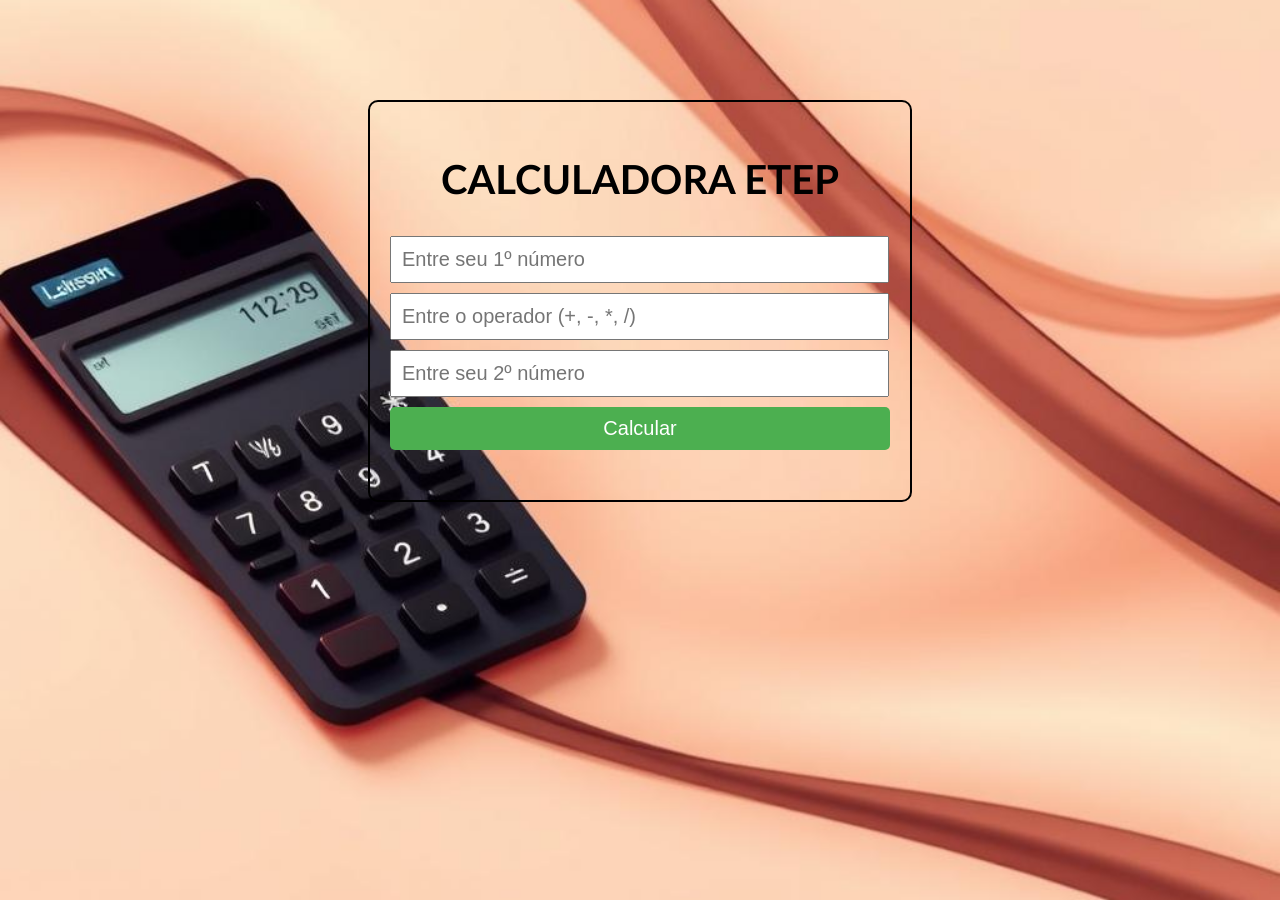
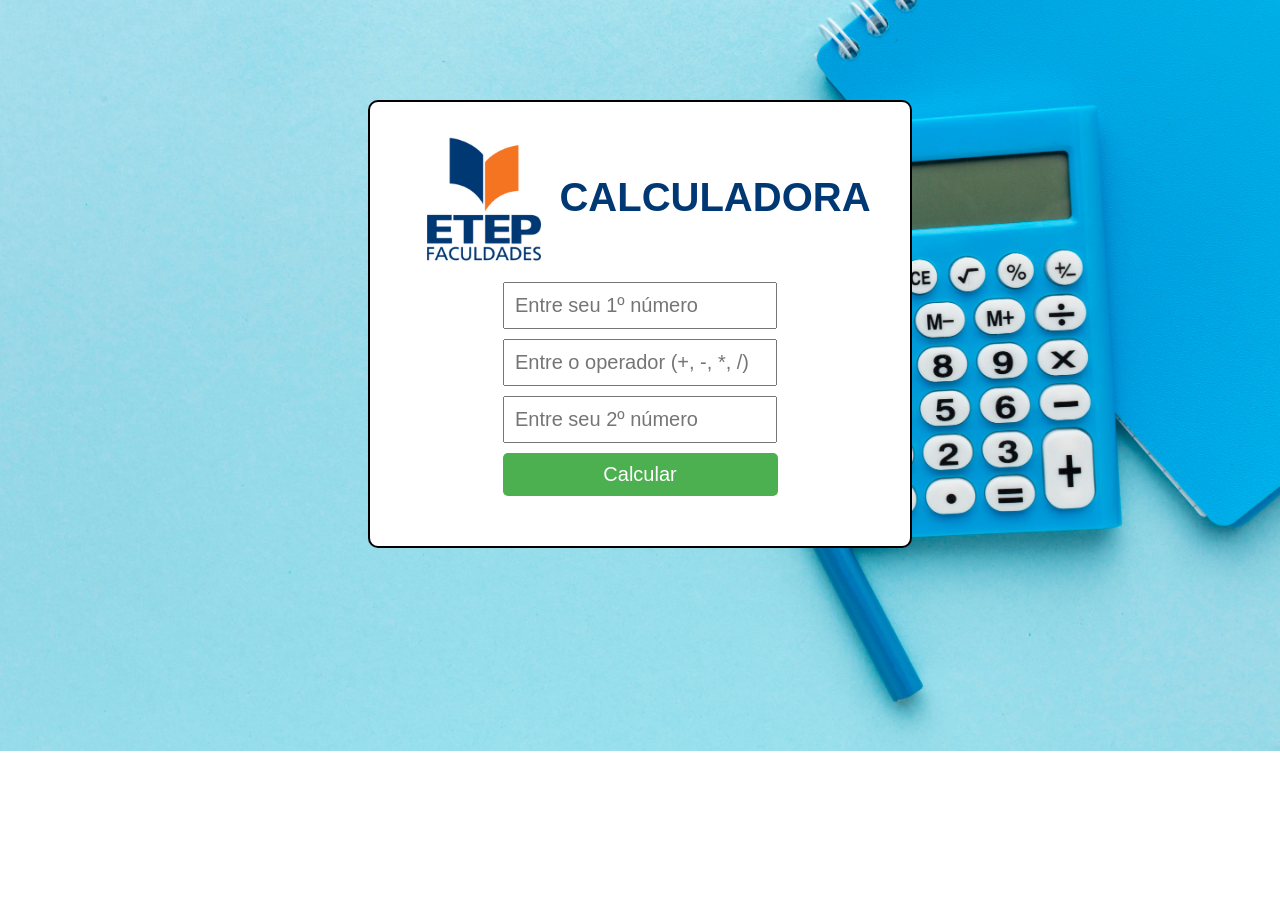
Before and after one commit to gduartte1/CalculadoraETEP, a Flask app: page / in a window 1280 px wide. After the commit the page ends 751 px from the top, so only its background shows below. Run offline with Flask 3, Linux system fonts and the light colour scheme.

Commit message:
Estilização
Estilização

```diff
--- a/Templates/calculator.html
+++ b/Templates/calculator.html
@@ -4,90 +4,23 @@
     <meta charset="UTF-8">
     <meta name="viewport" content="width=device-width, initial-scale=1.0">
     <title>Calculadora ETEP</title>
-    <style>
-        body {
-            font-family: 'Gill Sans', 'Gill Sans MT', Calibri, 'Trebuchet MS';
-            background-image: url("../Assets/background.jpg");
-            background-size: cover;
-            background-position: center;
-            background-repeat: no-repeat;
-            height: 100vh;
-            margin: 0;
-        }
-        .calculator {
-            width: 500px;
-            margin: 100px auto;
-            padding: 20px;
-            border: 2px solid #000000;
-            border-radius: 10px;
-        }
-       input[type="text"] {
-            width: 95%;
-            padding: 10px;
-            margin-bottom: 10px;
-            font-size: 20px;
-        }
-        button {
-            width: 100%;
-            padding: 10px;
-            font-size: 20px;
-            background-color: #4CAF50;
-            color: white;
-            border: none;
-            border-radius: 5px;
-            cursor: pointer;
-        }
-        button:hover {
-            background-color: #45a049;
-            font-size: 20px;
-        }
-        .result {
-            margin-top: 20px;
-            font-size: 30px;
-            text-align: center;
-            text-decoration: underline;
-        }
-        h2{
-            font-size: 40px;
-            text-align: center;
-        }
-    </style>
+    <base href="/">
+    <link rel="stylesheet" type="text/css" href="/static/styles.css">
 </head>
 <body>
     <div class="calculator">
-        <h2>CALCULADORA ETEP</h2>
+    <div class="headercontainer">
+    <img id="etep" src="../static/etep.png" alt="">
+    <h2>CALCULADORA</h2>
+    </div>
+    <div class="form">
         <input type="text" id="number_1" placeholder="Entre seu 1º número">
         <input type="text" id="operation" placeholder="Entre o operador (+, -, *, /)">
         <input type="text" id="number_2" placeholder="Entre seu 2º número">
         <button onclick="performCalculation()">Calcular</button>
+    </div>
         <p class="result" id="result"></p>
     </div>
-
-    <script>
-        function performCalculation() {
-            const number_1 = document.getElementById('number_1').value;
-            const operation = document.getElementById('operation').value;
-            const number_2 = document.getElementById('number_2').value;
-
-            fetch('/calculate', {
-                method: 'POST',
-                headers: {
-                    'Content-Type': 'application/json',
-                },
-                body: JSON.stringify({
-                    number_1: number_1,
-                    operation: operation,
-                    number_2: number_2,
-                }),
-            })
-            .then(response => response.json())
-            .then(data => {
-                document.getElementById('result').innerText = `${number_1} ${operation} ${number_2} = ${data.result}`;
-            })
-            .catch(error => {
-                document.getElementById('result').innerText = 'Error: Invalid input';
-            });
-        }
-    </script>
+    <script src="/static/script.js"></script>
 </body>
 </html>
--- /dev/null
+++ b/static/script.js
@@ -0,0 +1,24 @@
+function performCalculation() {
+    const number_1 = document.getElementById('number_1').value;
+    const operation = document.getElementById('operation').value;
+    const number_2 = document.getElementById('number_2').value;
+
+    fetch('/calculate', {
+        method: 'POST',
+        headers: {
+            'Content-Type': 'application/json',
+        },
+        body: JSON.stringify({
+            number_1: number_1,
+            operation: operation,
+            number_2: number_2,
+        }),
+    })
+    .then(response => response.json())
+    .then(data => {
+        document.getElementById('result').innerText = `${number_1} ${operation} ${number_2} = ${data.result}`;
+    })
+    .catch(error => {
+        document.getElementById('result').innerText = 'Error: Invalid input';
+    });
+}
--- /dev/null
+++ b/static/styles.css
@@ -0,0 +1,65 @@
+body {
+  font-family:sans-serif;
+  margin: 0;
+  background-image: url("./background2.jpg");
+  background-size: cover;
+  background-position: center;
+  background-repeat: no-repeat;
+  height: 100%;
+}
+.calculator {
+  width: 500px;
+  margin: 100px auto;
+  padding: 20px;
+  border: 2px solid #000000;
+  border-radius: 10px;
+  background-color: white;
+}
+.form{
+  display: flex;
+  width: 100%;
+  align-items: center;
+  flex-direction: column;
+}
+input[type="text"] {
+  width: 50%;
+  padding: 10px;
+  margin-bottom: 10px;
+  font-size: 20px;
+}
+button {
+  width: 55%;
+  padding: 10px;
+  font-size: 20px;
+  background-color: #4CAF50;
+  color: white;
+  border: none;
+  border-radius: 5px;
+  cursor: pointer;
+}
+button:hover {
+  background-color: #45a049;
+  font-size: 20px;
+}
+.result {
+  margin-top: 20px;
+  font-size: 30px;
+  text-align: center;
+  text-decoration: underline;
+}
+.headercontainer{
+display: flex;
+justify-content: center;
+align-items: center;
+margin-bottom: 10px;
+}
+#etep{
+  width: 30%;
+
+}
+h2{
+  font-size: 40px;
+  text-align: center;
+  color: #003874;
+
+}
```
Also changed, not shown: Templates/calculator.scss (deleted, +0 -21 lines), Assets/background.jpg (deleted), importoperator.py (renamed from import operator.py), static/background2.jpg (added), static/etep.png (added).
